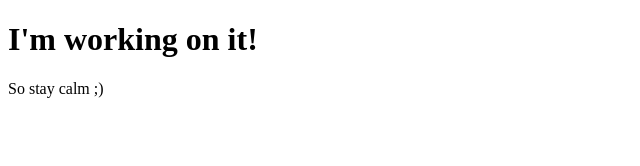
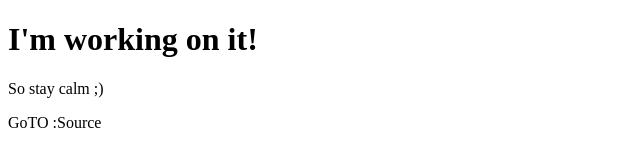
Before and after one commit to Neuxz/Neuxz.github.io, a plain HTML site: page index.html in a window 1280 px wide. Shown: the whole page, without its empty margins (0-640 px from the left). Drawn offline with Linux system fonts and the light colour scheme.

Commit message:
Test Commit

```diff
--- a/index.html
+++ b/index.html
@@ -7,5 +7,7 @@
 	<body>
 		<h1>I'm working on it!</h1>
 		<p>So stay calm ;)</p>
+		<p>GoTO :Source</p>
+		<!--Noob-->
 	</body>
 </html>
```
